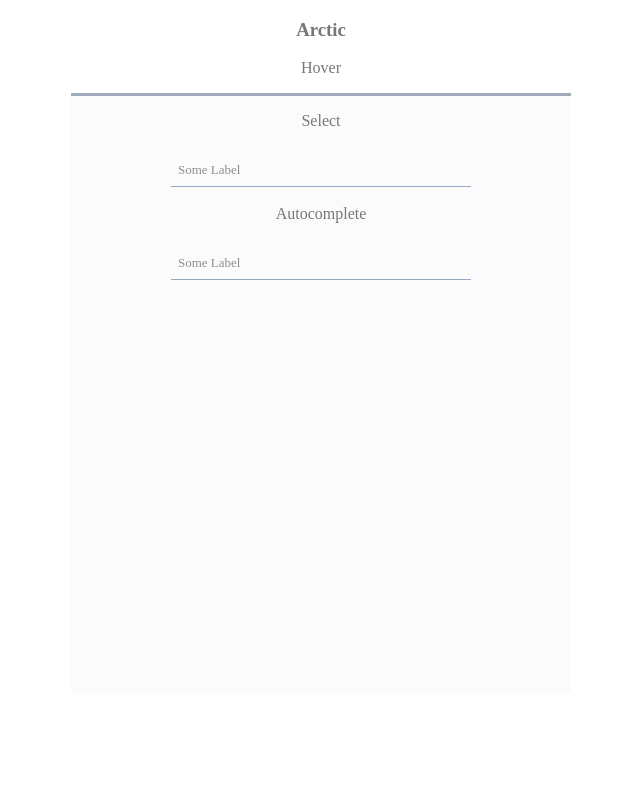
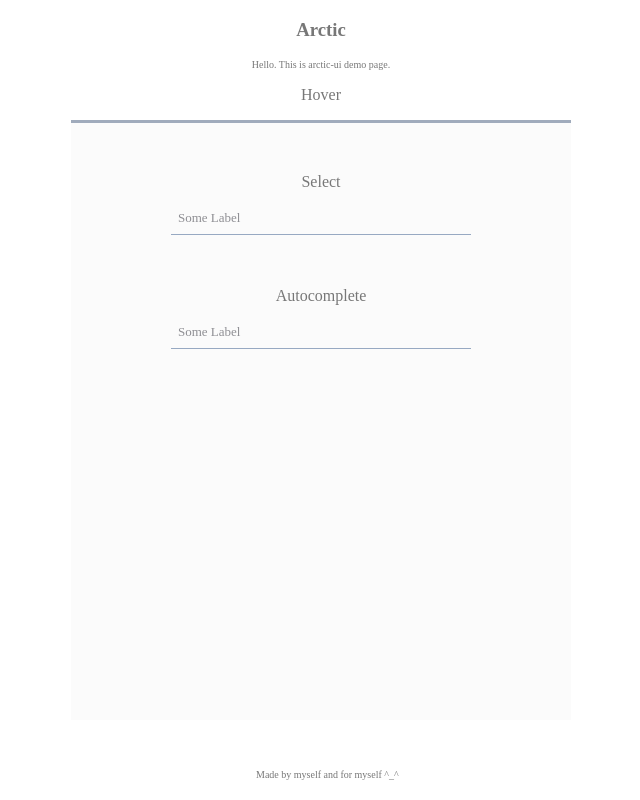
Before and after one commit to Arcticoid/arctic-ui, a website: page public/index.html in a window 1280 px wide. Shown: the whole page, without its empty margins (319-959 px from the left). Drawn offline with nearby package versions, Linux system fonts and the light colour scheme.

Commit message:
demo update

```diff
--- a/public/index.html
+++ b/public/index.html
@@ -14,6 +14,7 @@
     </head>
     <body  style="text-align: center; color: #777" ng-app="myApp">
         <h3>Arctic</h3>
+        <p style="font-size: 10px">Hello. This is arctic-ui demo page.</p>
         <section ng-controller="someCtrl as vm" style="height: 600px;">
 
 
@@ -22,21 +23,30 @@
 
             <div style="width: 500px; height: 100%; margin: 0 auto; background-color: #fbfbfb;" arctic-hover>
 
-                <p>Select</p>
+                <div arctic-hover arctic-main-color="#fbfbfb" arctic-position="bottom" style="width:50px; margin: 50px auto 0">Select</div>
 
                 <div class="form-group arctic-within" style="width: 300px; margin: 0 auto;">
                     <arctic-select arctic-label="Some Label" arctic-data="vm.data" arctic-model="vm.selected" arctic-mask="name" arctic-mask-secondary="secondary"></arctic-select>
                 </div>
 
-                <p>Autocomplete</p>
+                <div arctic-hover arctic-main-color="#fbfbfb" arctic-position="bottom" style="width:100px; margin: 50px auto 0">Autocomplete</div>
+
 
                 <div class="form-group arctic-within" style="width: 300px; margin: 0 auto;">
                     <input id="aaa2" arctic-data="vm.data" arctic-local="1" class="arctic-autocomplete" arctic-model="project" arctic-autocomplete arctic-url="project.getList" arctic-mask="" arctic-mask-secondary="address" ng-model="project.arctic" arctic-placeholder="Start typing ..." placeholder="" type="text" required>
                     <label for="aaa2" class="arctic-label">Some Label</label>
                 </div>
 
+
+
             </div>
 
         </section>
+
+
+        <div style="position: fixed; bottom: 10px; left: calc(50% - 65px)">
+            <p style="font-size: 10px">  Made by myself and for myself ^_^ </p>
+        </div>
+
     </body>
 </html>
```
Also changed, not shown: dist/css/arctic-ui.css, dist/js/arctic-ui.js.
